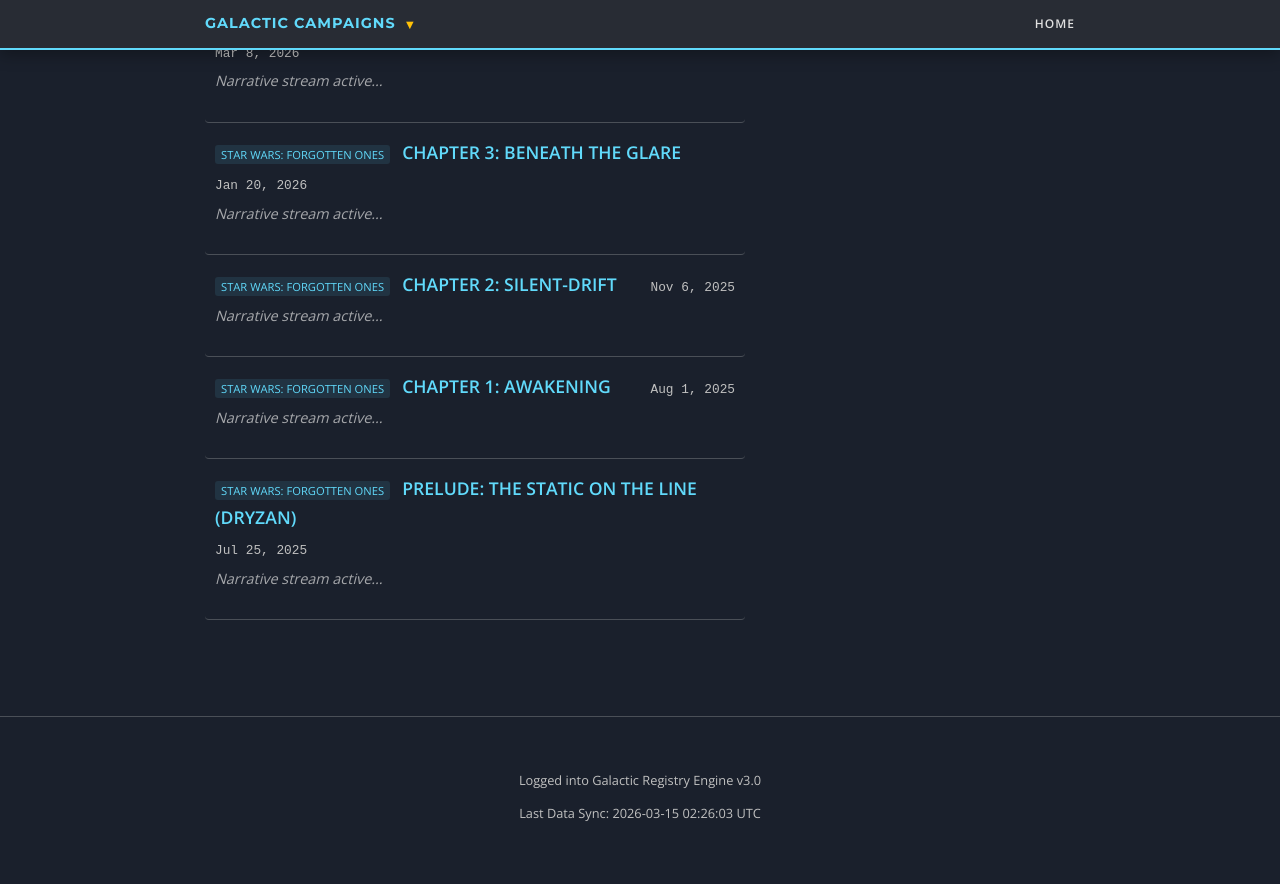
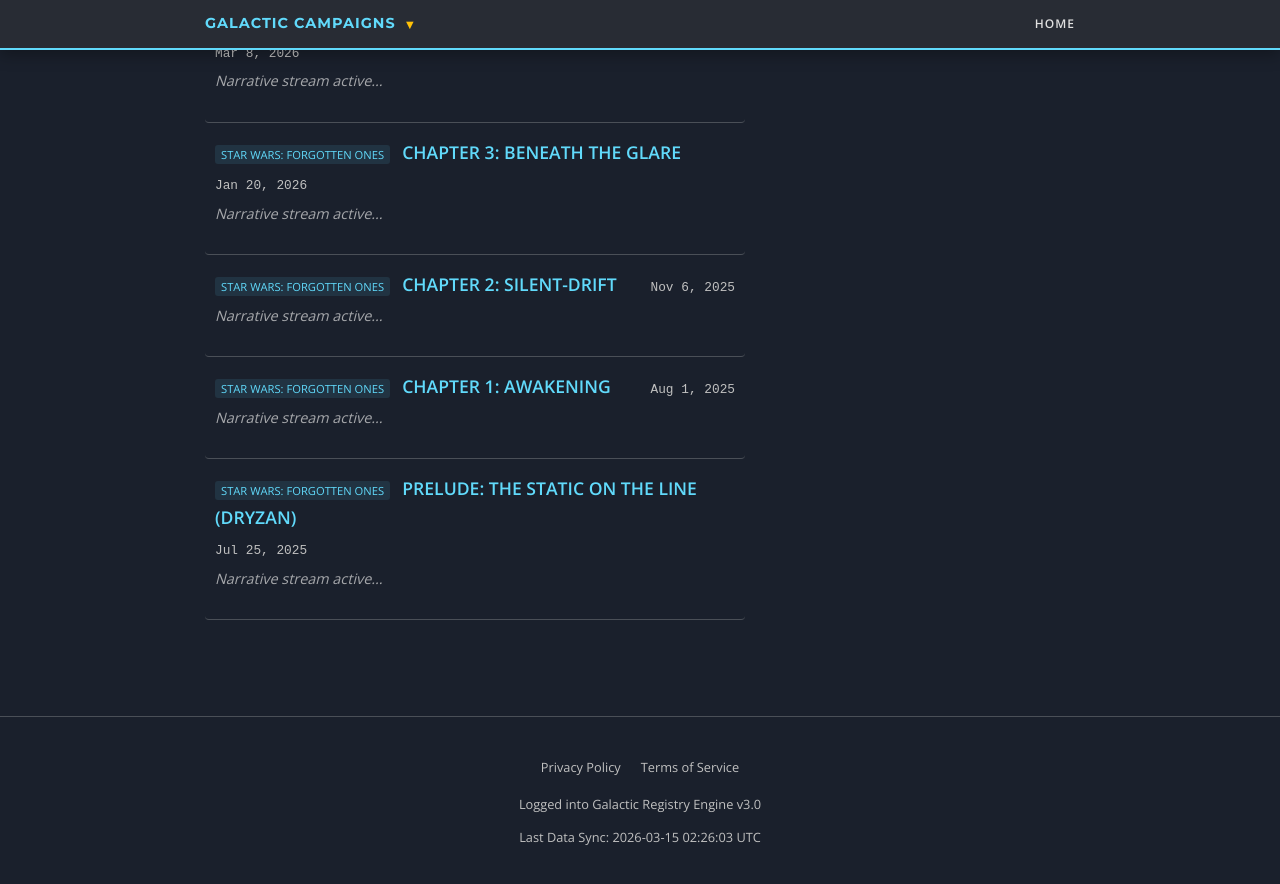
Before and after one commit to GalacticCampaigns/website, a Jekyll site: the page built from index.md, in a window 1280 px wide and 900 px high, scrolled down 670 px. Shown: the top 884 px of the window. Built offline with Jekyll 4.4.1, drawn with Linux system fonts in a browser that asks for light colours.

Commit message:
adding the mandatory pages to the bottom of default.html so it's on all the pages

```diff
--- a/_layouts/default.html
+++ b/_layouts/default.html
@@ -185,6 +185,10 @@
 </main>
 
 <footer style="margin-top: 80px; padding: 40px 20px; text-align: center; border-top: 1px solid var(--gh-border); font-size: 0.8rem; color: var(--text-muted);">
+    <div style="margin-bottom: 15px; display: flex; justify-content: center; gap: 20px;">
+        <a href="{{ '/PrivacyPolicy' | relative_url }}" style="color: var(--text-muted); text-decoration: none; border-bottom: 1px solid transparent; transition: border-color 0.3s;" onmouseover="this.style.borderColor='var(--accent-blue)'" onmouseout="this.style.borderColor='transparent'">Privacy Policy</a>
+        <a href="{{ '/TermsofService' | relative_url }}" style="color: var(--text-muted); text-decoration: none; border-bottom: 1px solid transparent; transition: border-color 0.3s;" onmouseover="this.style.borderColor='var(--accent-blue)'" onmouseout="this.style.borderColor='transparent'">Terms of Service</a>
+    </div>
     <p>Logged into Galactic Registry Engine v3.0</p>
     <p>Last Data Sync: {{ site.time | date: "%Y-%m-%d %H:%M:%S" }} UTC</p>
 </footer>
```
